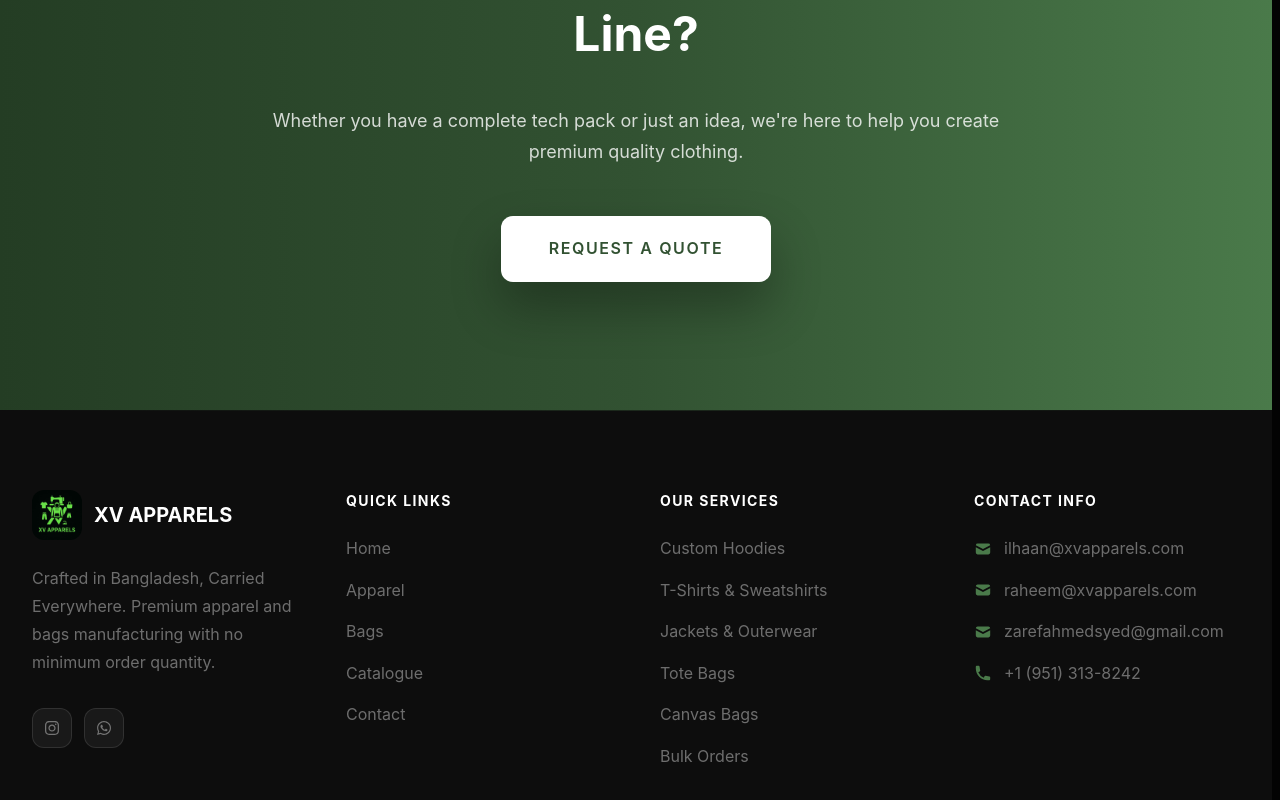
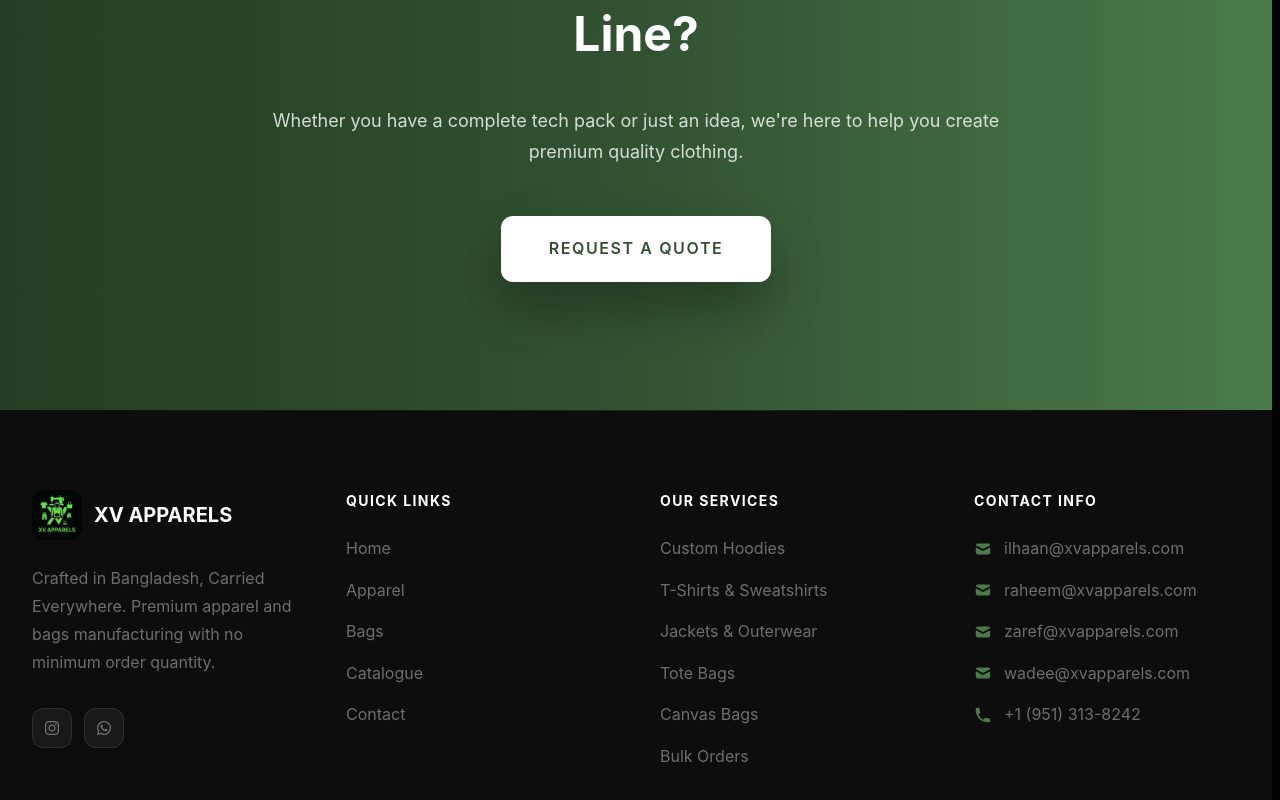
Before and after one commit to sifat-hossain-niloy/xv-website, a Next.js app: page /apparel in a window 1280 px wide. Shown: the part 4283-5083 px from the top of the page. Built offline with nearby package versions, Linux system fonts and the light colour scheme.

Commit message:
Minor Changes

```diff
--- a/src/app/apparel/page.tsx
+++ b/src/app/apparel/page.tsx
@@ -65,8 +65,8 @@ const processSteps = [
   { step: "04", title: "Paper Pattern Designing", description: "Fashion Editor creates your paper pattern in 3 days." },
   { step: "05", title: "Payment", description: "We accept Online banking, PayPal, TT, Western Union, and bank transfer." },
   { step: "06", title: "Sample/Bulk Production", description: "7 days for samples, 2-3 weeks for bulk. Professional production line ensures quality." },
-  { step: "07", title: "Shipping", description: "Multiple shipping options available. Most cost-effective method recommended." },
-  { step: "08", title: "Quality Control", description: "Every garment undergoes thorough inspection and professional pressing before shipping." },
+  { step: "07", title: "Quality Control", description: "Every garment undergoes thorough inspection and professional pressing before shipping." },
+  { step: "08", title: "Shipping", description: "Multiple shipping options available. Most cost-effective method recommended." },
 ];
 
 export default function ApparelPage() {
--- a/src/components/Footer.tsx
+++ b/src/components/Footer.tsx
@@ -189,11 +189,20 @@ export default function Footer() {
               </li>
               <li style={{ marginBottom: "1rem" }}>
                 <a
-                  href="mailto:zarefahmedsyed@gmail.com"
+                  href="mailto:zaref@xvapparels.com"
                   style={{ color: "rgba(255,255,255,0.4)", textDecoration: "none", display: "flex", alignItems: "center", gap: "0.75rem" }}
                 >
                   <HiMail style={{ color: "#4a7a4a", flexShrink: 0 }} size={18} />
-                  <span>zarefahmedsyed@gmail.com</span>
+                  <span>zaref@xvapparels.com</span>
+                </a>
+              </li>
+              <li style={{ marginBottom: "1rem" }}>
+                <a
+                  href="mailto:wadee@xvapparels.com"
+                  style={{ color: "rgba(255,255,255,0.4)", textDecoration: "none", display: "flex", alignItems: "center", gap: "0.75rem" }}
+                >
+                  <HiMail style={{ color: "#4a7a4a", flexShrink: 0 }} size={18} />
+                  <span>wadee@xvapparels.com</span>
                 </a>
               </li>
               <li style={{ marginBottom: "1rem" }}>
```
